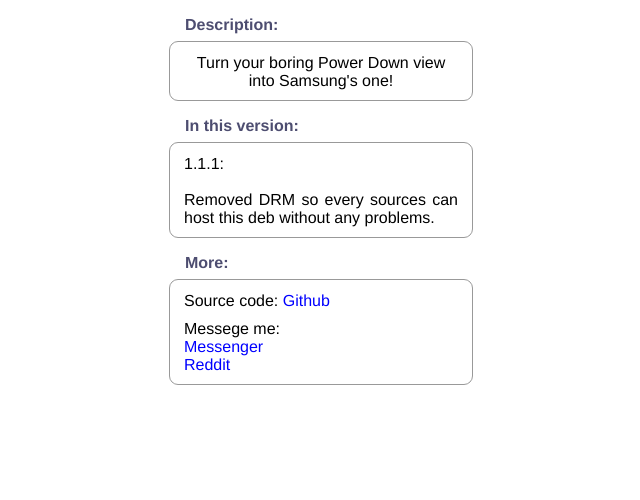
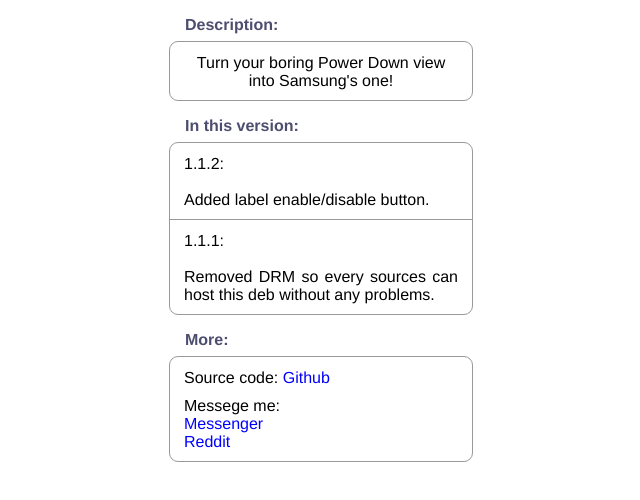
Before and after one commit to shin-dev-git/nguyenthanh1995.github.io, a plain HTML site: page depics/sspd.html in a window 1280 px wide. Shown: the whole page, without its empty margins (319-959 px from the left). Drawn offline with Linux system fonts and the light colour scheme.

Commit message:
Update SSPD 112

```diff
--- a/depics/sspd.html
+++ b/depics/sspd.html
@@ -17,7 +17,13 @@
     <fieldset style="clear:both">
         <div>
             <p style="text-align:justify">
-                1.1.1:<br><br>
+                <b>1.1.2:</b><br><br>
+                Added label enable/disable button.
+            </p>
+        </div>
+        <div>
+            <p style="text-align:justify">
+                <b>1.1.1:</b><br><br>
                 Removed DRM so every sources can host this deb without any problems.
             </p>
         </div>
```
Also changed, not shown: CydiaIcon.png (added), 3 other files.
